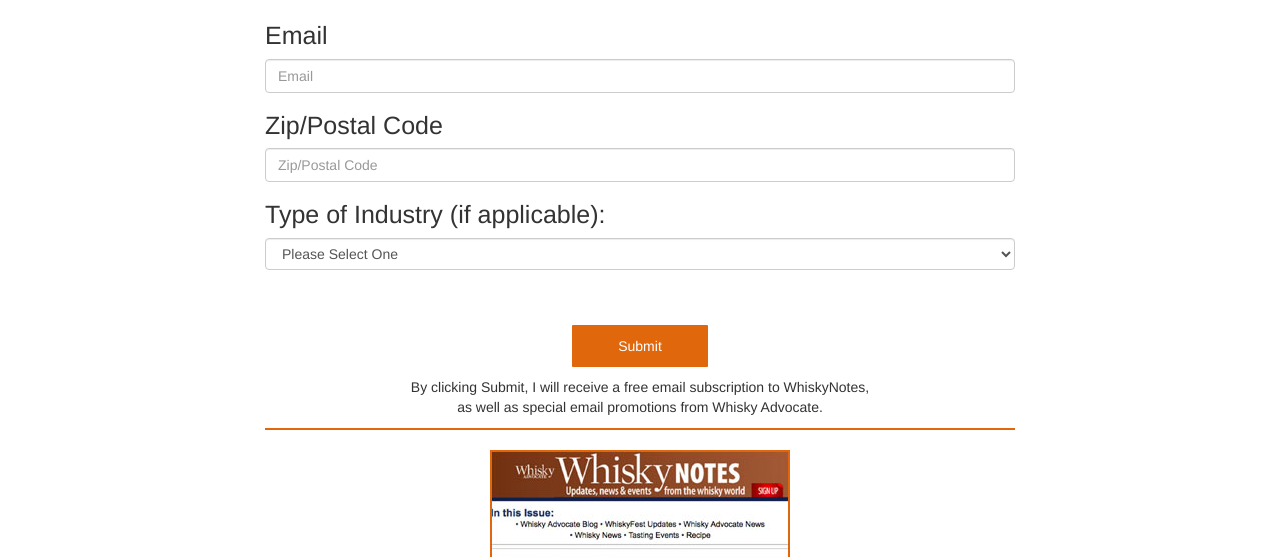
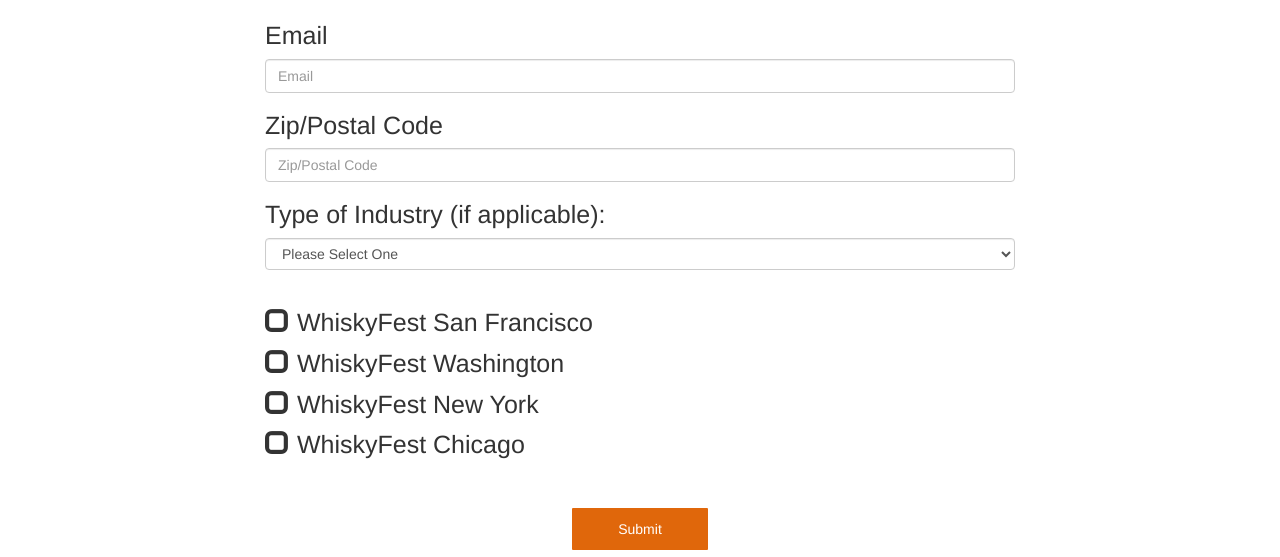
Before and after one commit to mshanken/wao-ci-emailsignup, a website: page index.html in a window 1280 px wide. Shown: the part 166-723 px from the top of the page. Drawn offline with Linux system fonts and the light colour scheme.

Commit message:
adding more fields on form

```diff
--- a/index.html
+++ b/index.html
@@ -100,6 +100,30 @@
                             <span class="glyphicon glyphicon-remove form-control-feedback" aria-hidden="true"></span>
                             <span id="inputError2Status" class="sr-only">(error)</span>
                         </div><!-- /.form-group -->
+                        <div class="form-check"><br>
+                          <label class="form-check-label">
+                            <span class="checkbox-item glyphicon glyphicon-unchecked" aria-hidden="true" title="WhiskyFest San Francisco"></span><input class="form-check-input hidden" type="checkbox" name="CI_LID" id="4787500543" value="4787500543">
+                            WhiskyFest San Francisco
+                          </label>
+                        </div><!-- /.form-group -->
+                        <div class="form-check">
+                          <label class="form-check-label">
+                            <span class="checkbox-item glyphicon glyphicon-unchecked" aria-hidden="true" title="WhiskyFest Washington"></span><input class="form-check-input hidden" type="checkbox" name="CI_LID" id="4787490513" value="4787490513">
+                            WhiskyFest Washington
+                          </label>
+                        </div><!-- /.form-group -->
+                        <div class="form-check">
+                          <label class="form-check-label">
+                            <span class="checkbox-item glyphicon glyphicon-unchecked" aria-hidden="true" title="WhiskyFest New York"></span><input class="form-check-input hidden" type="checkbox" name="CI_LID" id="4787480483" value="4787480483">
+                            WhiskyFest New York
+                          </label>
+                        </div><!-- /.form-group -->
+                        <div class="form-check">
+                          <label class="form-check-label">
+                            <span class="checkbox-item glyphicon glyphicon-unchecked" aria-hidden="true" title="WhiskyFest Chicago"></span><input class="form-check-input hidden" type="checkbox" name="CI_LID" id="4787470453" value="4787470453">
+                            WhiskyFest Chicago
+                          </label>
+                        </div><!-- /.form-group -->
                     </div>
                     <div class="col-xs-12 col-sm-12 col-md-2 col-lg-2"></div>
                 </div><!-- /.row -->
--- a/js/signup-theme.js
+++ b/js/signup-theme.js
@@ -67,4 +67,12 @@
         }
     } );
 
+    $( "input[type=checkbox]" ).change(function() {
+        if( $(this).prop('checked') ){
+            $(this).prev().removeClass('glyphicon-unchecked').addClass('glyphicon-check');
+        } else {
+            $(this).prev().removeClass('glyphicon-check').addClass('glyphicon-unchecked');
+        }
+    });
+
 });
```
